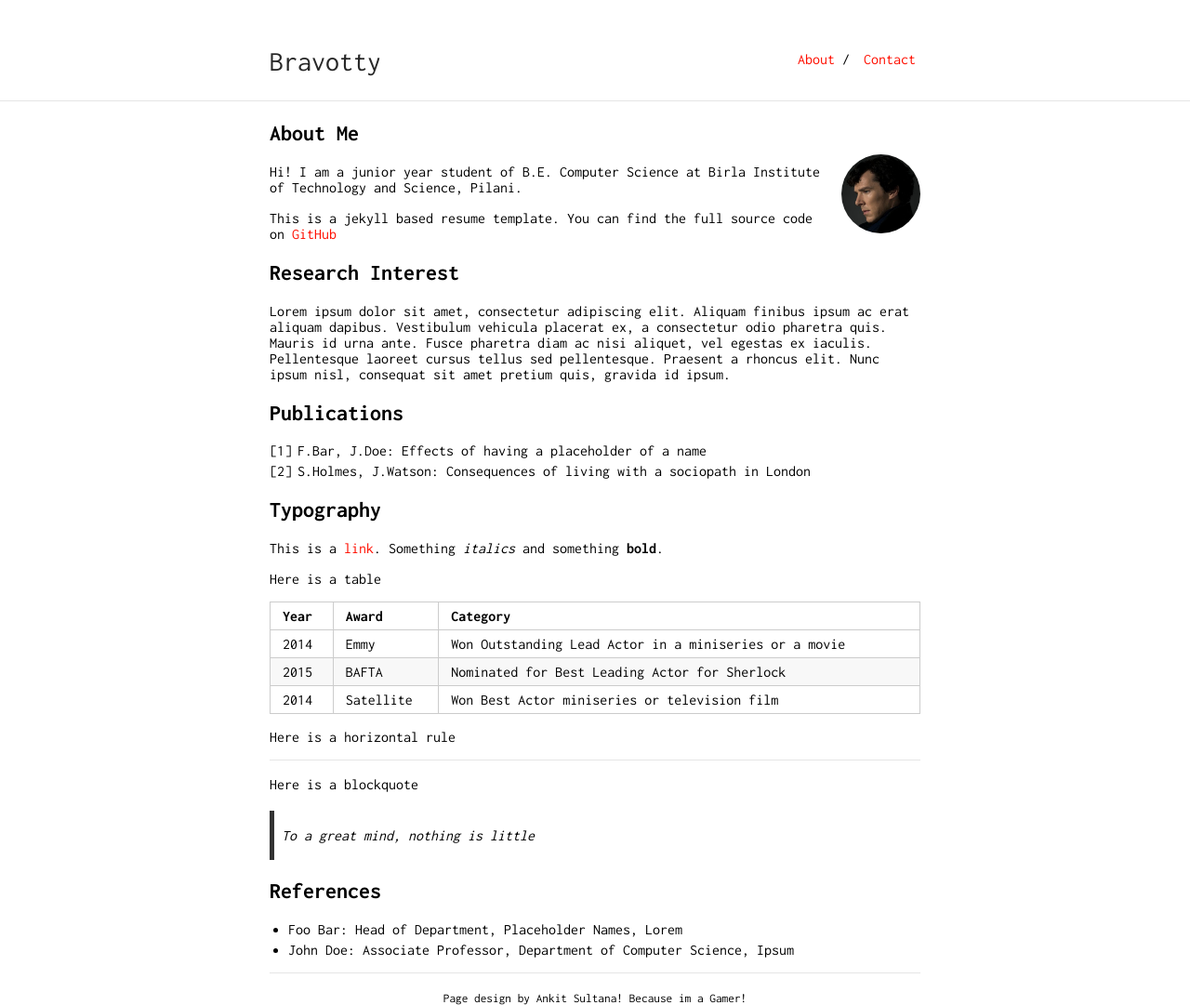
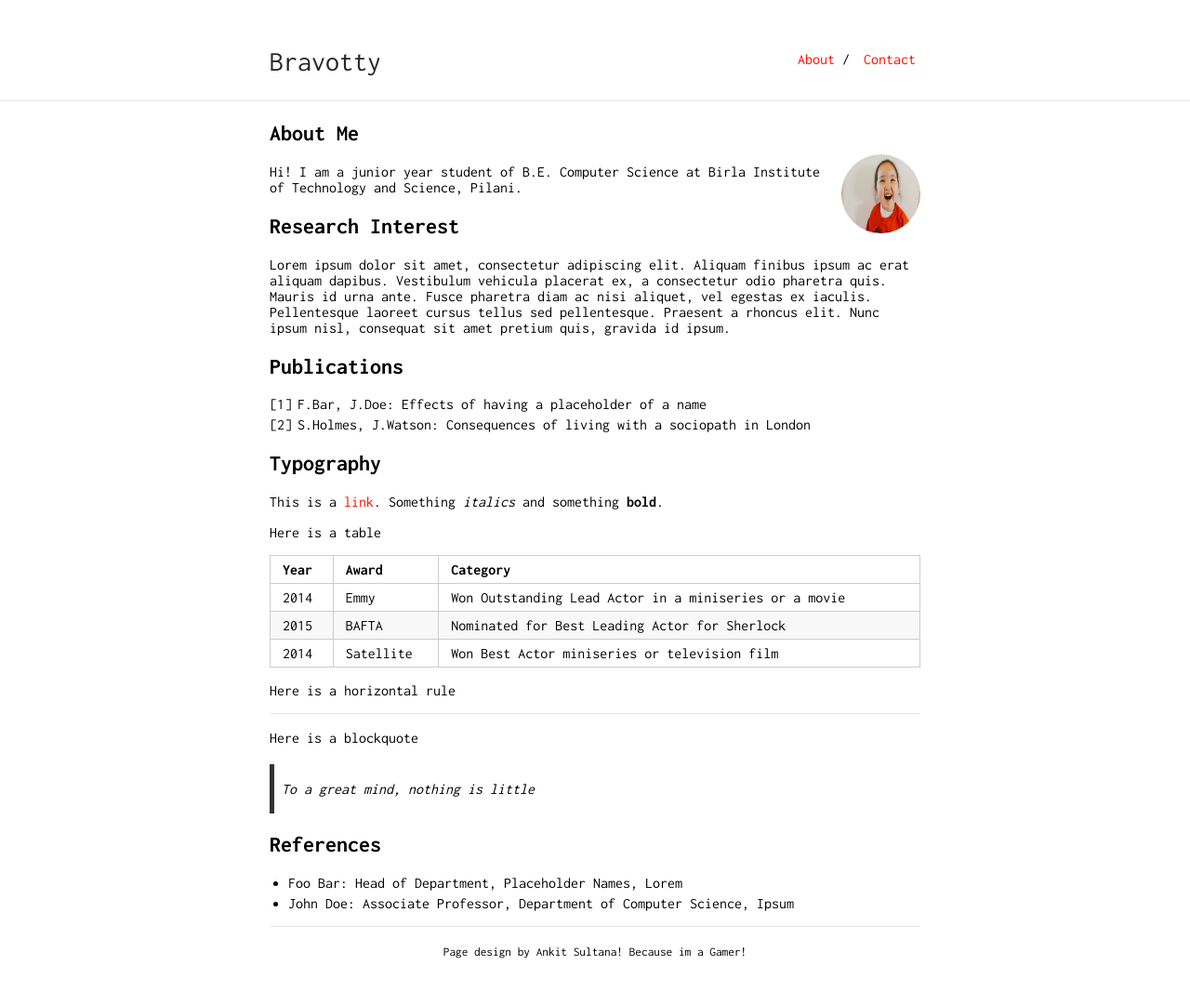
Before and after one commit to bravotty/bravotty.github.io, a Jekyll site: the page built from index.md, in a window 1280 px wide. Shown: the whole page at 93% size. Built offline with Jekyll 4.4.1, drawn with Linux system fonts in a browser that asks for light colours; our own code applies the rules of GitHub Pages for plain Markdown files; after the commit the page ends 1031 px from its top, so only the background shows below that.

Commit message:
update the xiaogangji.jpg

```diff
--- a/index.md
+++ b/index.md
@@ -4,11 +4,10 @@ layout: default
 
 ## About Me
 
-<img class="profile-picture" src="sherlock.jpg">
+<img class="profile-picture" src="xiaogangji.jpg">
 
 Hi! I am a junior year student of B.E. Computer Science at Birla Institute of Technology and Science, Pilani.
 
-This is a jekyll based resume template. You can find the full source code on [GitHub](https://github.com/bk2dcradle/researcher)
 
 ## Research Interest
 
```
Also changed, not shown: xiaogangji.jpg (added).
